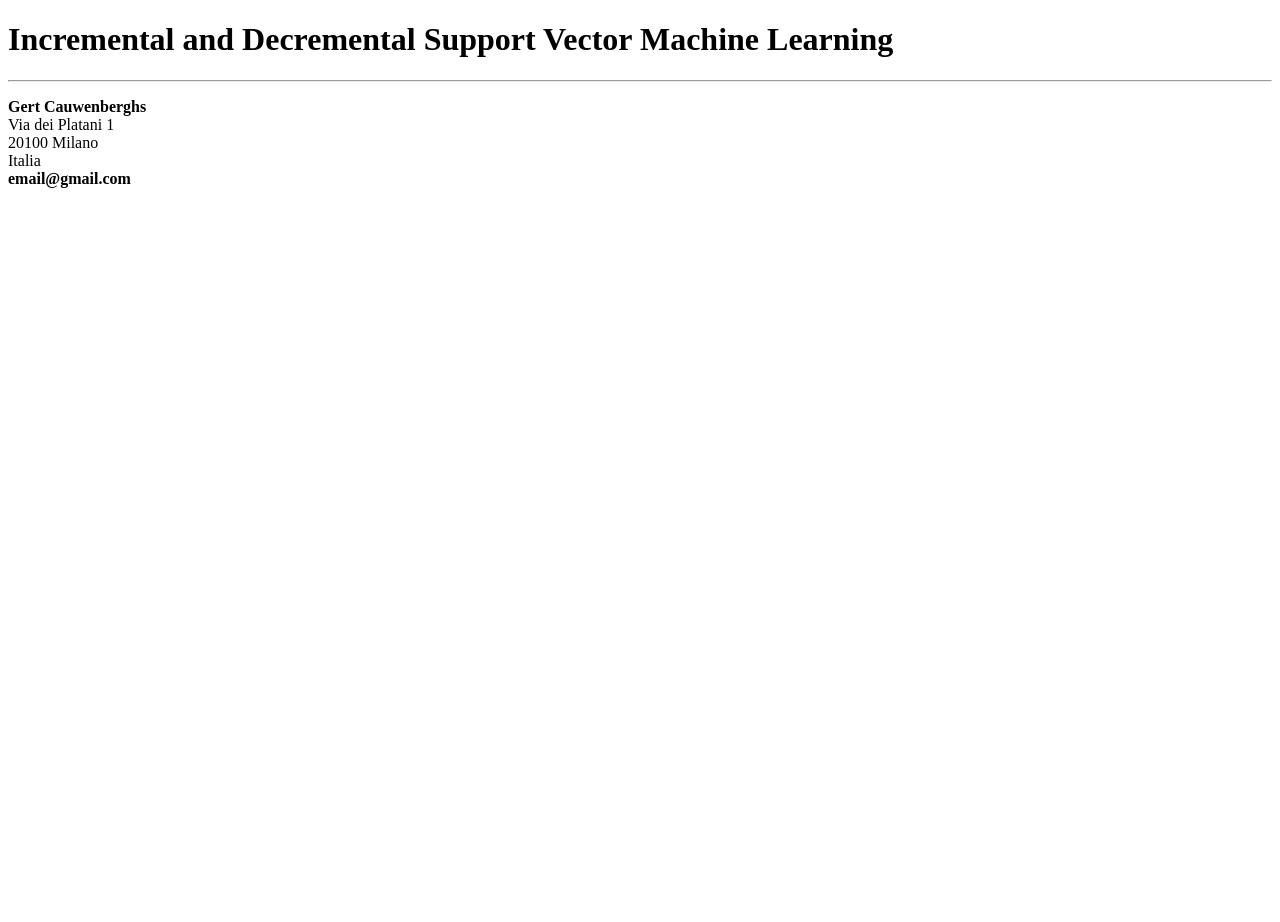
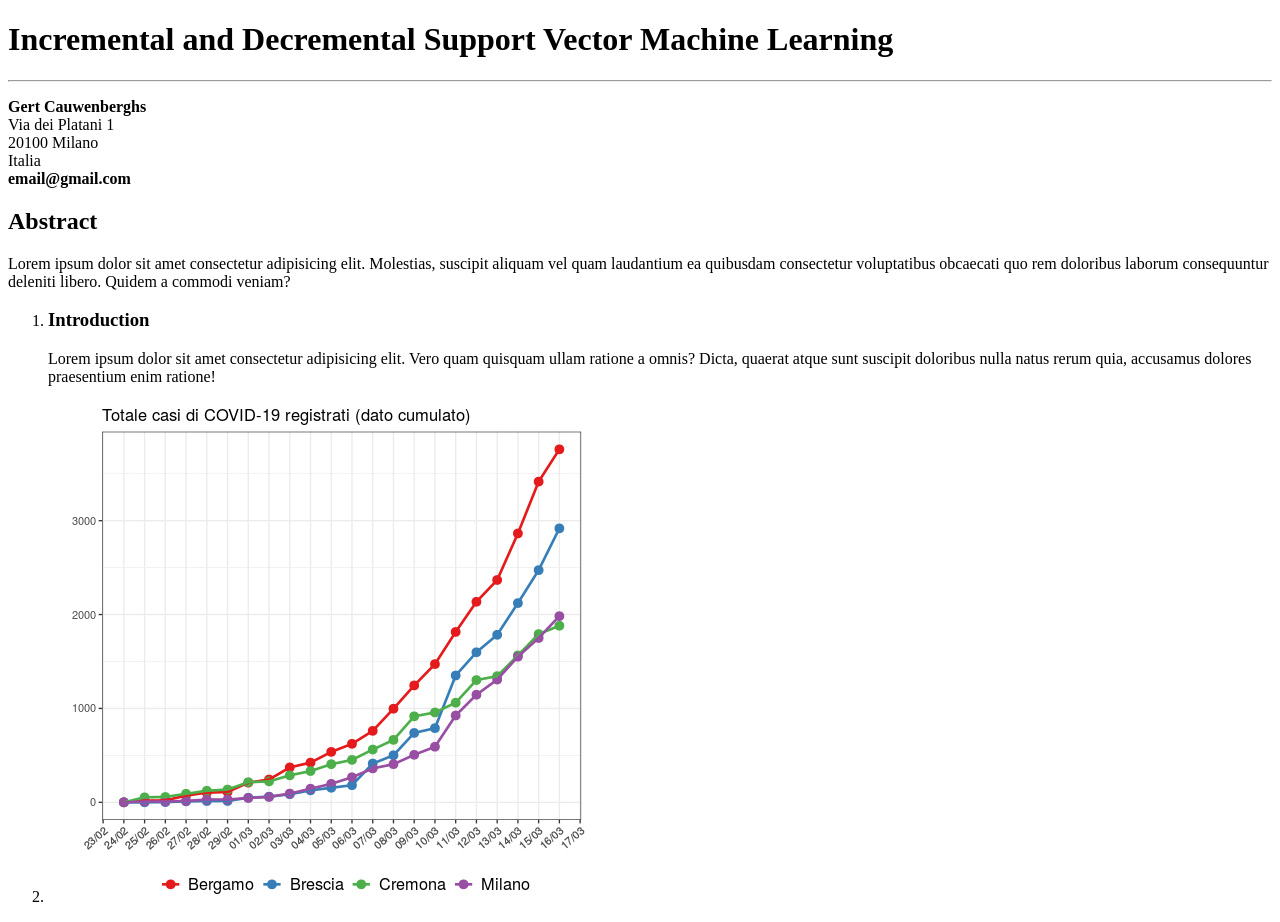
Before and after one commit to AjayNaruka/html2, a plain HTML site: page index.html in a window 1280 px wide. Before the commit the page ends 800 px from the top, so only its background shows below. Drawn offline with Linux system fonts and the light colour scheme.

Commit message:
main fatto

```diff
--- a/index.html
+++ b/index.html
@@ -23,7 +23,22 @@
   </header>
 
   <main>
+    <section>
+      <h2>Abstract</h2>
+    </section>
+    <p>
+      Lorem ipsum dolor sit amet consectetur adipisicing elit. Molestias, suscipit aliquam vel quam laudantium ea quibusdam consectetur voluptatibus obcaecati quo rem doloribus laborum consequuntur deleniti libero. Quidem a commodi veniam?
+    </p>
 
+    <ol>
+      <li>
+        <h3>Introduction</h3>
+        <p>Lorem ipsum dolor sit amet consectetur adipisicing elit. Vero quam quisquam ullam ratione a omnis? Dicta, quaerat atque sunt suscipit doloribus nulla natus rerum quia, accusamus dolores praesentium enim ratione!</p>
+      </li>
+      <li>
+        <img src="favicon.png" alt="Grafico"> <!-- alt serve come testo alternativo se immagine non carica o per descrivere la immagine. Utile per indicizzare -->
+      </li>
+    </ol>
   </main>
 
   <footer>
```
Also changed, not shown: favicon.png (added).
